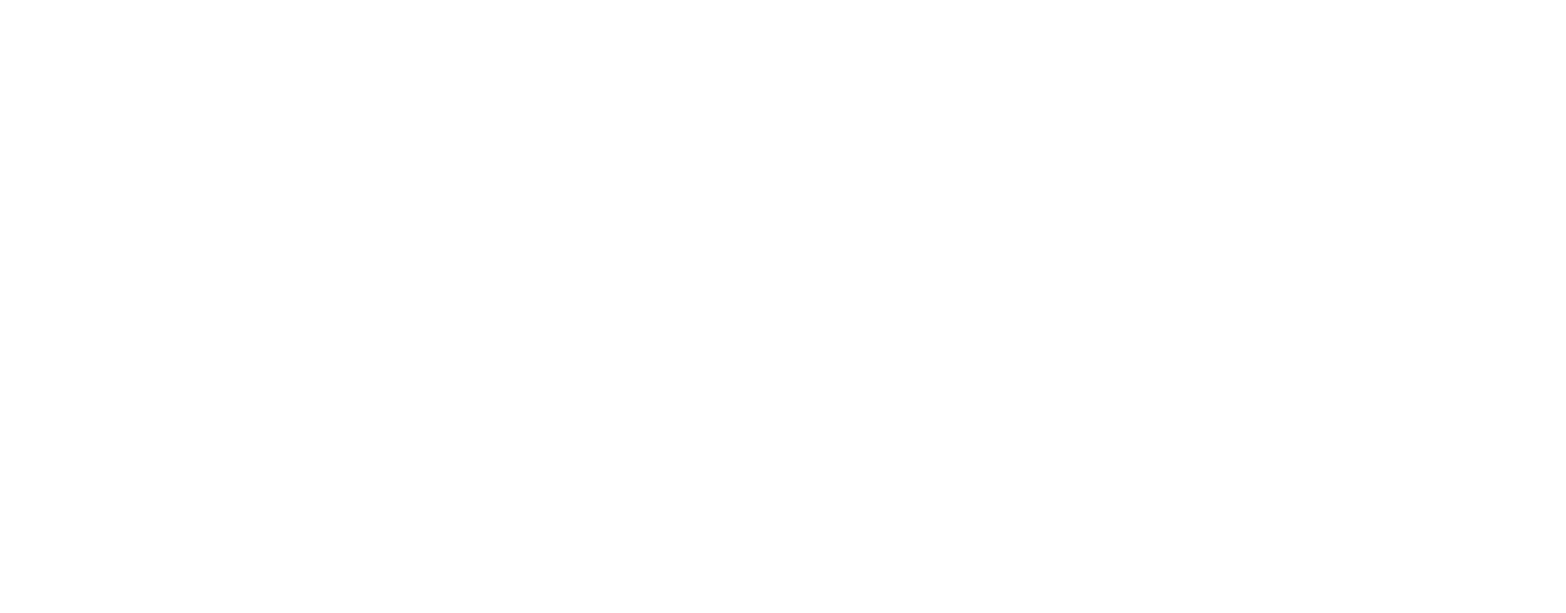
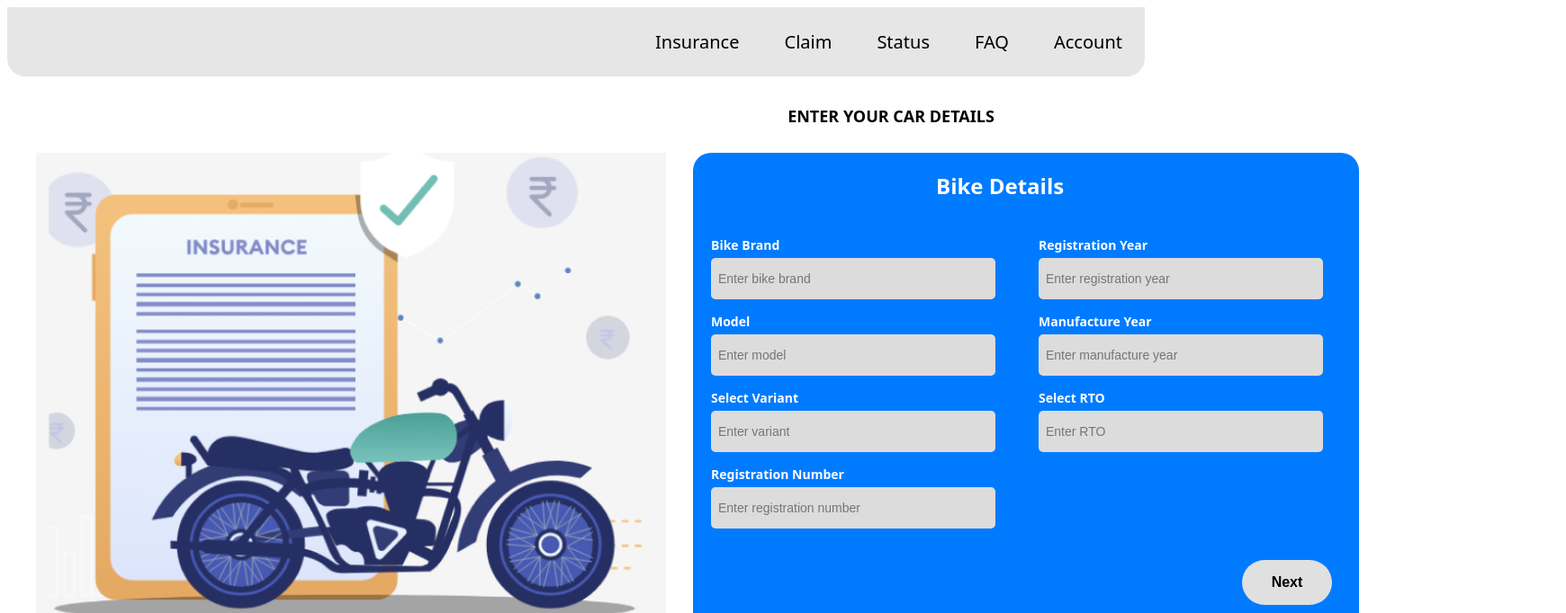
Before and after one commit to MohithIT203/ssgtask2, a React (Vite) app in the folder my-react-app/: page /bike in a window 1280 px wide. Before the commit this address had no page. Shown: the top 682 px of the page at 90% size, 1740 px wide, since content can reach past the window. Built offline with nearby package versions, Linux system fonts and the light colour scheme.

Commit message:
sign-up added

```diff
--- a/my-react-app/src/App.jsx
+++ b/my-react-app/src/App.jsx
@@ -2,6 +2,8 @@
 import Home from "./Components/home.jsx";
 import Login from './Components/login.jsx';
 import { BrowserRouter ,Routes ,Route} from 'react-router-dom';
+import SignupForm from "./Components/signup.jsx";
+import Bike from "./Components/bike.jsx";
 function App() {
   return (
     <div>
@@ -9,6 +11,8 @@ function App() {
         <Routes>
             <Route path='/' element={<Home/>}/>
             <Route path='/login' element={<Login/>}/>
+            <Route path='/signup' element={<SignupForm/>}/>
+            <Route path='/bike' element={<Bike/>}/>
         </Routes>
       </BrowserRouter>
     </div>
--- /dev/null
+++ b/my-react-app/src/Components/bike.css
@@ -0,0 +1,91 @@
+img{
+position: absolute;
+width: 700px;
+height: 550px;
+left: 40px;
+top: 170px;
+}
+.form-container {
+    background-color: #007bff;
+    padding: 20px;
+    border-radius: 20px;
+    width: 400px;
+    margin: auto;
+    color: white;
+    font-family: system-ui, -apple-system, BlinkMacSystemFont, 'Segoe UI', Roboto, Oxygen, Ubuntu, Cantarell, 'Open Sans', 'Helvetica Neue', sans-serif;
+  }
+
+  .form-row {
+    display: flex;
+    justify-content: space-between;
+    margin-bottom: 15px;
+  }
+
+  .form-field {
+    display: flex;
+    flex-direction: column;
+    width: 48%;
+  }
+
+  .form-field.full-width {
+    width: 100%;
+  }
+
+
+  label {
+    margin-bottom: 5px;
+    font-size: 14px;
+  }
+
+
+  input[type="text"] {
+    padding: 8px;
+    border: none;
+    border-radius: 5px;
+    background-color: #dcdcdc;
+    font-size: 14px;
+  }
+
+  .next-button {
+    margin-top: 20px;
+    padding: 10px;
+    font-size: 16px;
+    font-weight: bold;
+    color: black;
+    background-color: #e0e0e0;
+    border-radius: 50px;
+    cursor: pointer;
+    position: relative;
+    left:390px;
+  }
+
+  h1 {
+    text-align: center;
+    font-size: 18px;
+    margin-bottom: 20px;
+  }
+ .form-container{
+position: absolute;
+width: 700px;
+height: 500px;
+left: 770px;
+top: 170px;
+ }
+.form-field input{
+    width:300px;
+    height:30px;
+}
+h1{
+    position: relative;
+    font-family: system-ui, -apple-system, BlinkMacSystemFont, 'Segoe UI', Roboto, Oxygen, Ubuntu, Cantarell, 'Open Sans', 'Helvetica Neue', sans-serif;
+    left:350px;
+    top:20px;
+
+}
+h2{
+    position: relative;
+    font-family: system-ui, -apple-system, BlinkMacSystemFont, 'Segoe UI', Roboto, Oxygen, Ubuntu, Cantarell, 'Open Sans', 'Helvetica Neue', sans-serif;
+    left:250px;
+    bottom: 20px;
+
+}
--- /dev/null
+++ b/my-react-app/src/Components/bike.jsx
@@ -0,0 +1,57 @@
+import Header from "./header";
+import img from "../assets/bike-img.png";
+import './bike.css';
+function Bike() {
+    return (
+        <div>
+            <Header />
+            <div>
+                <img alt="bike-Insurance" src={img}></img>
+                <h1>ENTER YOUR CAR DETAILS</h1>
+                <div className="form-container">
+                    <h2>Bike Details</h2>
+                    <form>
+                        <div className="form-row">
+                            <div className="form-field">
+                                <label>Bike Brand</label>
+                                <input type="text" placeholder="Enter bike brand" />
+                            </div>
+                            <div className="form-field">
+                                <label>Registration Year</label>
+                                <input type="text" placeholder="Enter registration year" />
+                            </div>
+                        </div>
+                        <div className="form-row">
+                            <div className="form-field">
+                                <label>Model</label>
+                                <input type="text" placeholder="Enter model" />
+                            </div>
+                            <div className="form-field">
+                                <label>Manufacture Year</label>
+                                <input type="text" placeholder="Enter manufacture year" />
+                            </div>
+                        </div>
+                        <div className="form-row">
+                            <div className="form-field">
+                                <label>Select Variant</label>
+                                <input type="text" placeholder="Enter variant" />
+                            </div>
+                            <div className="form-field">
+                                <label>Select RTO</label>
+                                <input type="text" placeholder="Enter RTO" />
+                            </div>
+                        </div>
+                        <div className="form-row">
+                            <div className="form-field full-width">
+                                <label>Registration Number</label>
+                                <input type="text" placeholder="Enter registration number" />
+                            </div>
+                        </div>
+                        <button type="submit" className="next-button">Next</button>
+                    </form>
+                </div>
+            </div>
+        </div>
+    )
+}
+export default Bike
--- a/my-react-app/src/Components/home.jsx
+++ b/my-react-app/src/Components/home.jsx
@@ -12,7 +12,7 @@ function Home() {
     return (
 
         <div >
-            <Header/>
+            <Header />
             <div className="homediv">
                 <p id="header1">FAST <br></br>EASY AND<br></br>TRANSPARENT<br></br><br></br></p>
                 <p id="header2">THIS IS HOW WE COMPARE POLICIES</p>
@@ -36,6 +36,20 @@ function Home() {
                 <img id="siteimg5" src={siteImg5} alt="Max Life" />
                 <img id="siteimg6" src={siteImg6} alt="Axis Insurance" />
             </div>
+            <div className='review'>
+                <h1>WHAT CUSTOMER SAYS</h1>
+                <div className="reviews">
+                    <div className="review1">
+
+                    </div>
+                    <div className="review2">
+
+                    </div>
+                    <div className="review3">
+
+                    </div>
+                </div>
+            </div>
         </div>
 
 
--- a/my-react-app/src/Components/login.css
+++ b/my-react-app/src/Components/login.css
@@ -1,16 +1,33 @@
+.container input {
+
+    width: 300px;
+    height: 20px;
+    padding: 10px;
+    font-size: 16px;
+    font-family: system-ui, -apple-system, BlinkMacSystemFont, 'Segoe UI', Roboto, Oxygen, Ubuntu, Cantarell, 'Open Sans', 'Helvetica Neue', sans-serif;
+}
+
+.container label {
+
+    display: block;
+    margin-bottom: 2px;
+    margin-left: 0px;
+
+}
+
 .container {
     position: absolute;
     align-items: center;
-
+    text-align: center;
     font-family: system-ui, -apple-system, BlinkMacSystemFont, 'Segoe UI', Roboto, Oxygen, Ubuntu, Cantarell, 'Open Sans', 'Helvetica Neue', sans-serif;
     color: beige;
     width: 500px;
     height: 500px;
     left: 550px;
     top: 170px;
-
     background: #46A1F1;
     border-radius: 20px;
+
 }
 
 .login-form {
@@ -36,6 +53,9 @@ input {
 
 button {
     padding: 10px;
+    height: 50px;
+    width: 100px;
+    margin-left: 200px;
     background-color: #007bff;
     color: white;
     border: none;
@@ -49,20 +69,10 @@ button:hover {
 
 }
 
-.container label {
-
-        display: block;
-        margin-bottom: 2px;
-        margin-left: 20px;
-
-
+.bghome {
+    position: relative;
+    width: 1500px;
+    height: 832px;
+    background: linear-gradient(0deg, rgba(0, 0, 0, 0.2), rgba(0, 0, 0, 0.2)), #F5F5F5;
+    box-shadow: 0px 4px 4px rgba(0, 0, 0, 0.25);
 }
-
-.container input {
-
-    width: 300px;
-    height: 20px;
-    padding: 10px;
-    font-size: 16px;
-    font-family: system-ui, -apple-system, BlinkMacSystemFont, 'Segoe UI', Roboto, Oxygen, Ubuntu, Cantarell, 'Open Sans', 'Helvetica Neue', sans-serif;
-}
--- /dev/null
+++ b/my-react-app/src/Components/signup.css
@@ -0,0 +1,15 @@
+.container{
+
+position: absolute;
+width: 500px;
+height: 500px;
+left: calc(50% - 544.47px/2 + 12.19px);
+top: 140px;
+
+background: #46A1F1;
+border-radius: 20px;
+}
+.container button{
+    position: absolute;
+    left:10px;
+}
--- /dev/null
+++ b/my-react-app/src/Components/signup.jsx
@@ -0,0 +1,73 @@
+import Home from "./home";
+import './signup.css';
+import React, { useState } from 'react';
+
+function SignupForm() {
+  const [email, setEmail] = useState('');
+  const [password, setPassword] = useState('');
+  const [confirmPassword, setConfirmPassword] = useState('');
+  const [error, setError] = useState('');
+  const [success, setSuccess] = useState('');
+
+  const handleSubmit = (e) => {
+    e.preventDefault();
+    setError('');
+    setSuccess('');
+
+    // Basic validation
+    if (!email || !password || !confirmPassword) {
+      setError("All fields are required.");
+      return;
+    }
+    if (password !== confirmPassword) {
+      setError("Passwords do not match.");
+      return;
+    }
+
+    // Simulate signup success
+    setSuccess("Signup successful!");
+  };
+
+  return (
+    <div>
+      <Home />
+      <div className="container">
+        <h2>Signup</h2>
+        <form onSubmit={handleSubmit}>
+          <div className="Container">
+            <label>Email</label><br></br>
+            <input
+              type="email"
+              value={email}
+              onChange={(e) => setEmail(e.target.value)}
+              required
+            />
+          </div>
+          <div className="form-group">
+            <label>Password</label><br></br>
+            <input
+              type="password"
+              value={password}
+              onChange={(e) => setPassword(e.target.value)}
+              required
+            />
+          </div>
+          <div className="form-group">
+            <label>Confirm Password</label><br></br>
+            <input
+              type="password"
+              value={confirmPassword}
+              onChange={(e) => setConfirmPassword(e.target.value)}
+              required
+            />
+          </div>
+          {error && <p style={{ color: 'red' }}>{error}</p>}
+          {success && <p style={{ color: 'green' }}>{success}</p>}
+          <button type="submit">Sign Up</button>
+        </form>
+      </div>
+    </div>
+  );
+}
+
+export default SignupForm;
--- a/my-react-app/src/index.css
+++ b/my-react-app/src/index.css
@@ -126,12 +126,12 @@
    position: absolute;
    width: 663px;
    height: 121px;
-   left: 390px;
+   left: 450px;
 
    font-family: system-ui, -apple-system, BlinkMacSystemFont, 'Segoe UI', Roboto, Oxygen, Ubuntu, Cantarell, 'Open Sans', 'Helvetica Neue', sans-serif;
    font-style: normal;
    font-weight: 500;
-   font-size: 64px;
+   font-size: 40px;
    line-height: 81px;
    text-transform: uppercase;
 
@@ -185,3 +185,60 @@
    left: 900px;
    top: 401px;
  }
+
+ .review {
+   position: absolute;
+   width: 1300px;
+   height: 700px;
+   left: 100px;
+   top: 2100px;
+
+   background: #46A1F1;
+   border-radius: 50px;
+ }
+ .review h1{
+    position: absolute;
+    width: 663px;
+    height: 121px;
+    left: 390px;
+
+    font-family: system-ui, -apple-system, BlinkMacSystemFont, 'Segoe UI', Roboto, Oxygen, Ubuntu, Cantarell, 'Open Sans', 'Helvetica Neue', sans-serif;
+    font-style: normal;
+    font-weight: 500;
+    font-size: 40px;
+    line-height: 81px;
+    text-transform: uppercase;
+
+    color: #000000;
+  }
+
+
+.review1{
+position: absolute;
+width: 341px;
+height: 412px;
+left: 62px;
+top: 241px;
+
+background: #1B86E5;
+}
+.review2{
+
+position: absolute;
+width: 341px;
+height: 412px;
+left: 470px;
+top: 241px;
+background: #1B86E5;
+
+}
+.review3
+{
+position: absolute;
+width: 341px;
+height: 412px;
+left: 880px;
+top: 241px;
+
+background: #1B86E5;
+}
```
Also changed, not shown: my-react-app/src/Components/login.jsx (+7 -2 lines), my-react-app/src/assets/bike-img.png (added).
